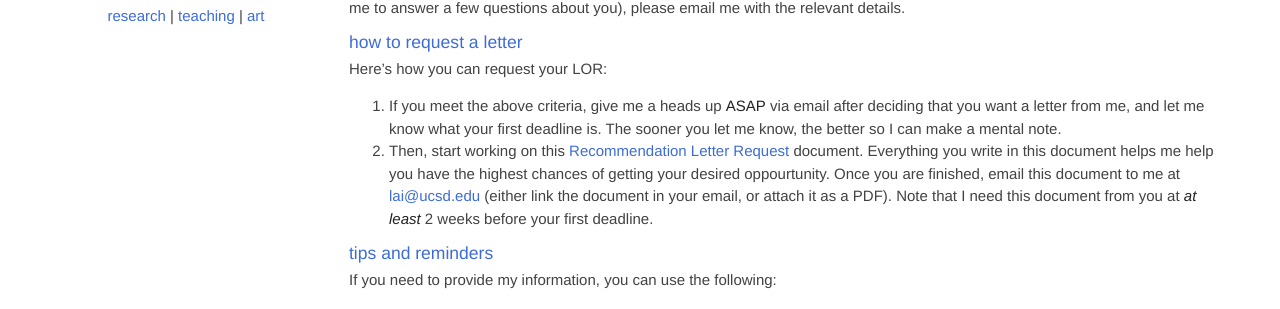
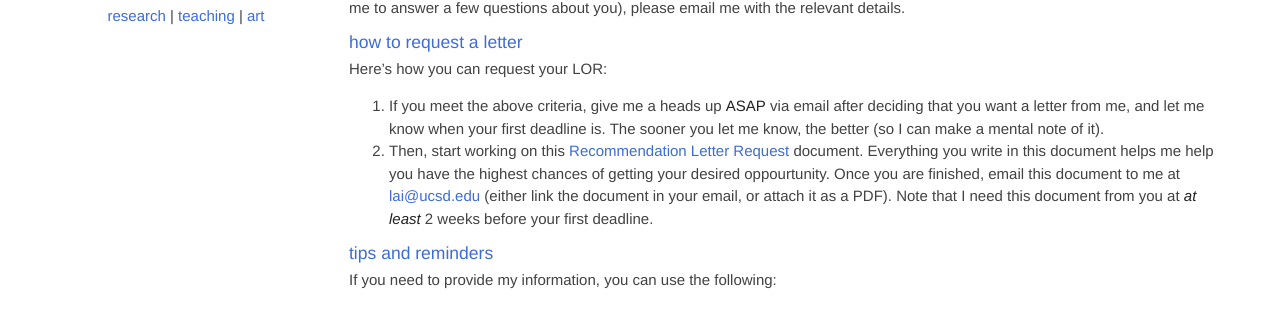
Before and after one commit to lucylai96/lucylai96.github.io, a Jekyll site: the page built from letters.md, in a window 1280 px wide and 1207 px high. Shown: the part 402-711 px from the top of the window. Built offline with Jekyll 4.4.1, drawn with Linux system fonts in a browser that asks for light colours; our own code applies the rules of GitHub Pages for plain Markdown files.

Commit message:
Update letters.md

```diff
--- a/letters.md
+++ b/letters.md
@@ -13,7 +13,7 @@ If you have served on my course staff as a TA or PLA, or have worked with me as
 ### how to request a letter
 Here's how you can request your LOR:
 
-1. If you meet the above criteria, give me a heads up **ASAP** via email after deciding that you want a letter from me, and let me know what your first deadline is. The sooner you let me know, the better so I can make a mental note.
+1. If you meet the above criteria, give me a heads up **ASAP** via email after deciding that you want a letter from me, and let me know when your first deadline is. The sooner you let me know, the better (so I can make a mental note of it).
 2. Then, start working on this [Recommendation Letter Request](https://docs.google.com/document/d/1RBUO8wjLI1xRICTzjUuHDo1dj7VglI4wkSYNaKaDtN8/edit?usp=sharing) document. Everything you write in this document helps me help you have the highest chances of getting your desired oppourtunity. Once you are finished, email this document to me at [lai@ucsd.edu](mailto:lai@ucsd.edu) (either link the document in your email, or attach it as a PDF). Note that I need this document from you at _**at least**_ 2 weeks before your first deadline.
 
 ### tips and reminders
```
